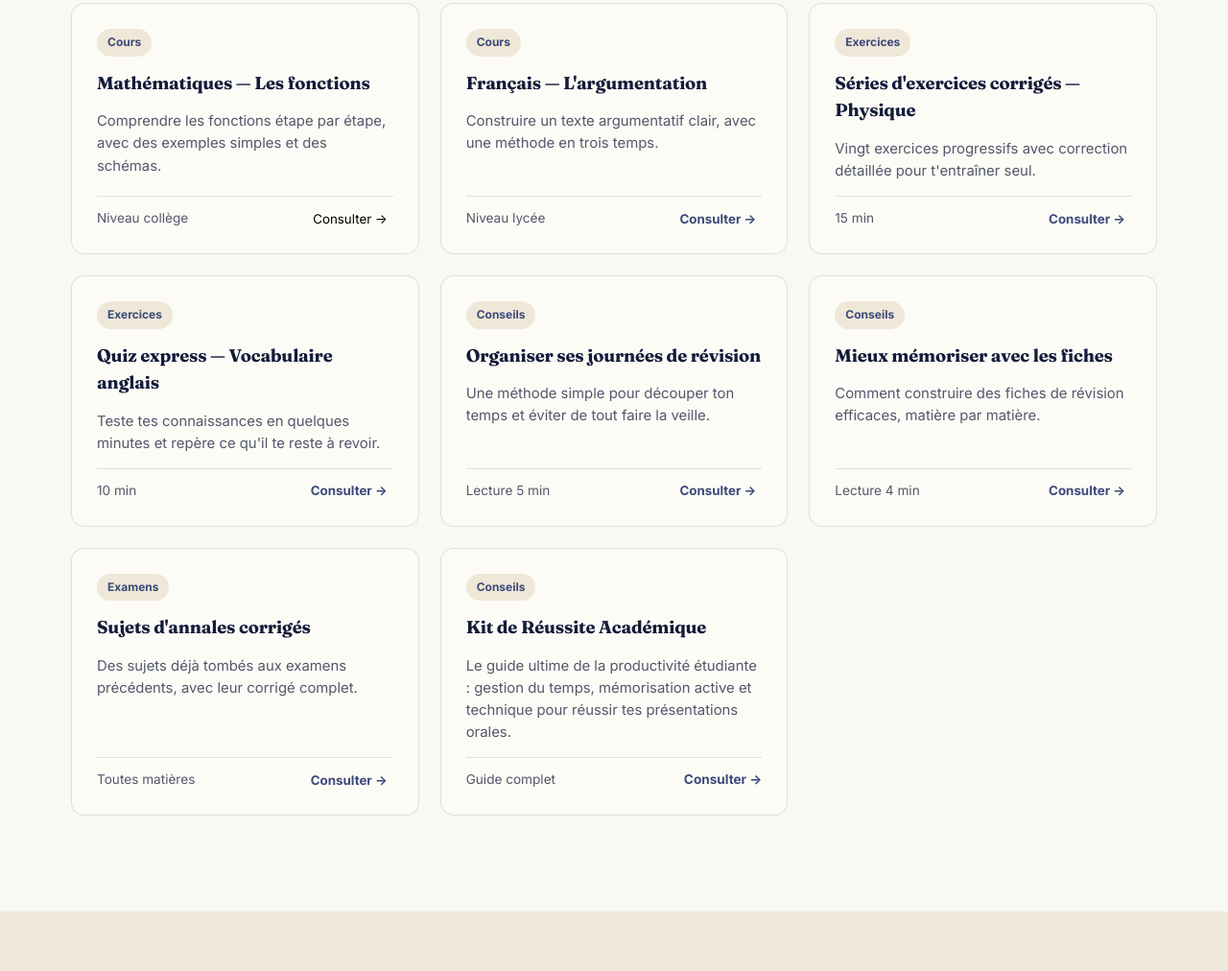
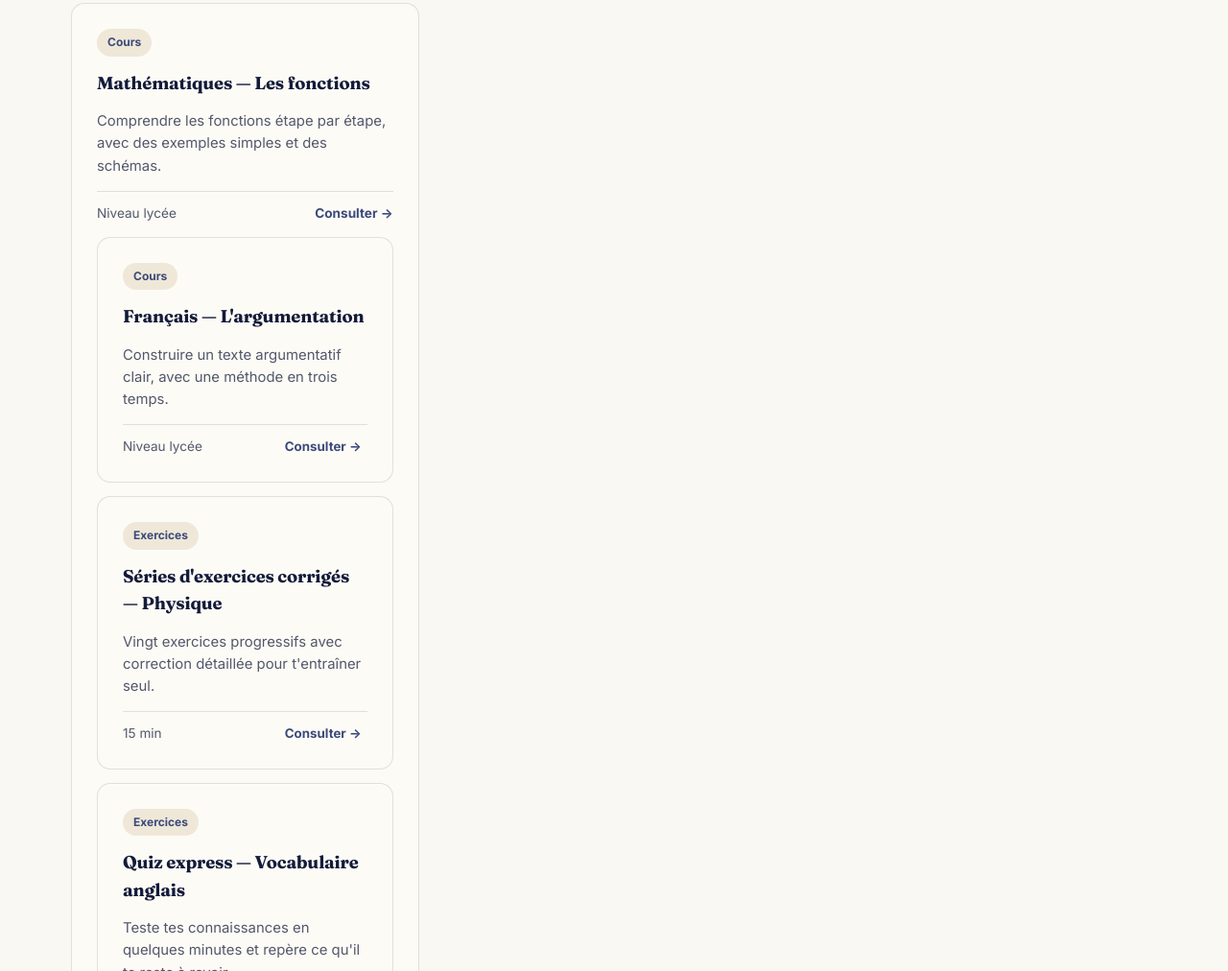
Before and after one commit to Abdoul-eng/majid-academie, a plain HTML site: page index.html in a window 1280 px wide. Shown: the part 1835-2847 px from the top of the page at 96% size. Drawn offline with Linux system fonts and the light colour scheme.

Commit message:
Update index.html

```diff
--- a/index.html
+++ b/index.html
@@ -774,8 +774,8 @@
         <span class="ressource-tag">Cours</span>
         <h3>Mathématiques — Les fonctions</h3>
         <p>Comprendre les fonctions étape par étape, avec des exemples simples et des schémas.</p>
-        <div class="ressource-meta"><span>Niveau collège</span><button type="button" class="Mathematiques.pdf">Consulter →</button></div>
-      </article>
+        <div class="ressource-meta"><span>Niveau lycée</span><a href="Mathematiques.pdf" target="_blank" rel="noopener" class="ressource-lien">Consulter →</a></div>
+
 
       <article class="ressource-carte" data-categorie="cours">
         <span class="ressource-tag">Cours</span>
```
